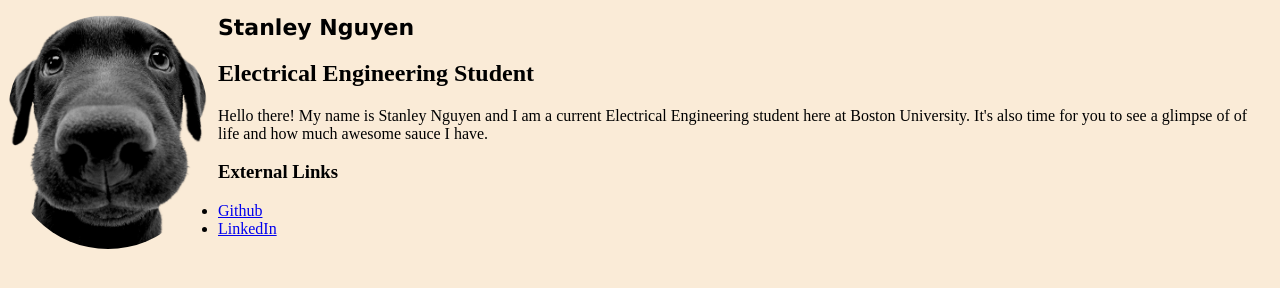
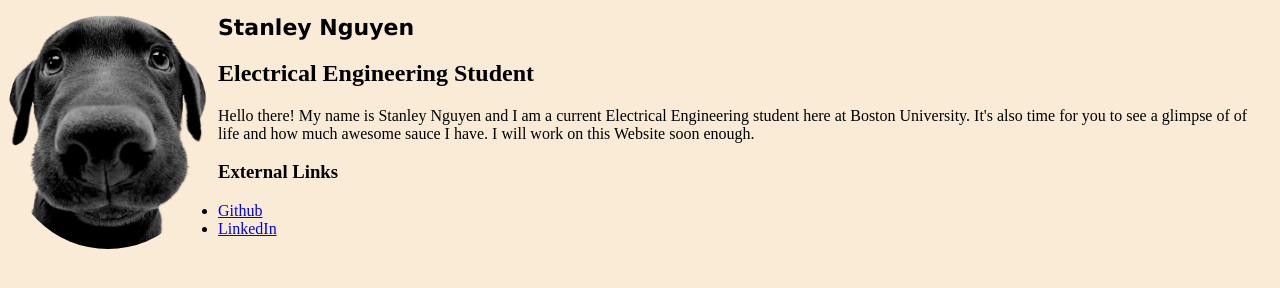
Before and after one commit to StansGawd/StansGawd.github.io, a plain HTML site: page index.html in a window 1280 px wide. Drawn offline with Linux system fonts and the light colour scheme.

Commit message:
Added updated message

```diff
--- a/index.html
+++ b/index.html
@@ -54,7 +54,7 @@
     <p class="Bio"> <!--Paragraph (Comment)-->
         Hello there! My name is Stanley Nguyen and I am a current Electrical Engineering
         student here at Boston University. It's also time for you to see a glimpse of of life and how much awesome
-        sauce I have.
+        sauce I have. I will work on this Website soon enough.
     </p>
 
 
```
